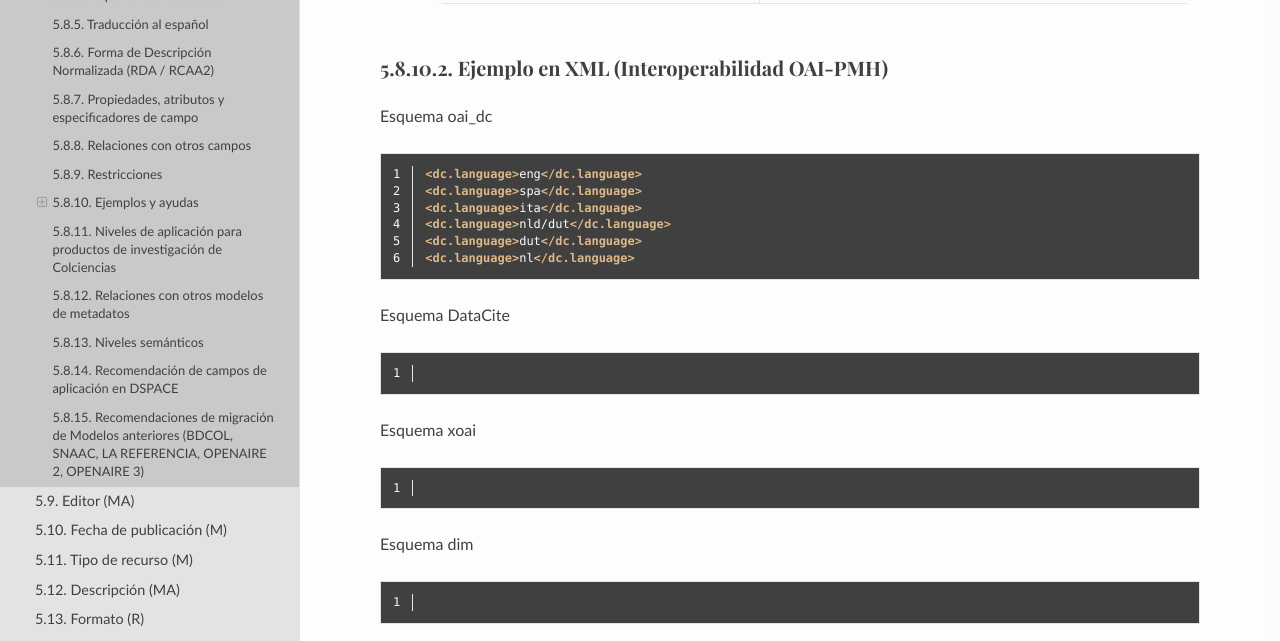
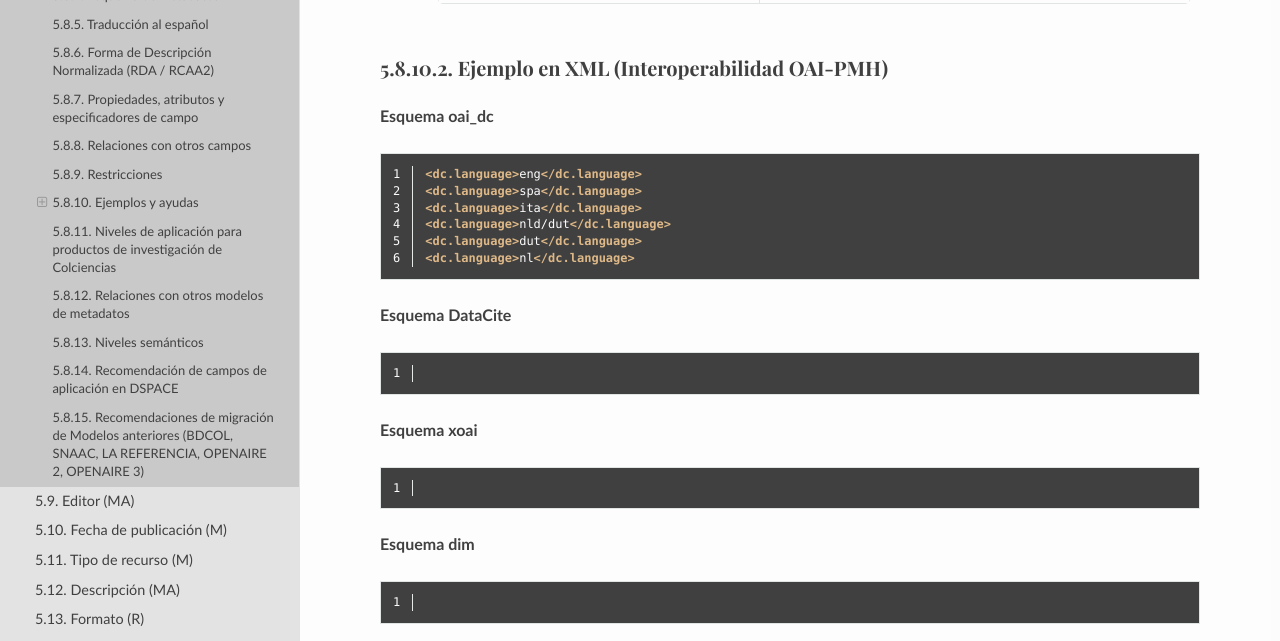
Before and after one commit to rcic/openaire4, a Sphinx documentation site: the page built from docs/field_language.rst, in a window 1280 px wide and 900 px high, scrolled down 1729 px. Shown: the part 150-791 px from the top of the window. Built offline with Sphinx 7.4.7 and the Read the Docs theme 2.0.0, drawn with Linux system fonts in a browser that asks for light colours; some web fonts are replaced; a script that is not in the unit is left out.

Commit message:
correcion

```diff
--- a/docs/field_language.rst
+++ b/docs/field_language.rst
@@ -84,7 +84,7 @@ Ayudas
 Ejemplo en XML  (Interoperabilidad OAI-PMH)
 +++++++++++++++++++++++++++++++++++++++++++
 
-Esquema oai_dc
+**Esquema oai_dc**
 
 .. code-block:: xml
    :linenos:
@@ -96,18 +96,18 @@ Esquema oai_dc
    <dc.language>dut</dc.language>
    <dc.language>nl</dc.language>
 
-Esquema DataCite
+**Esquema DataCite**
 
 .. code-block:: xml
    :linenos:
 
 
-Esquema xoai
+**Esquema xoai**
 
 .. code-block:: xml
    :linenos:
 
-Esquema dim
+**Esquema dim**
 
 .. code-block:: xml
    :linenos:
```
